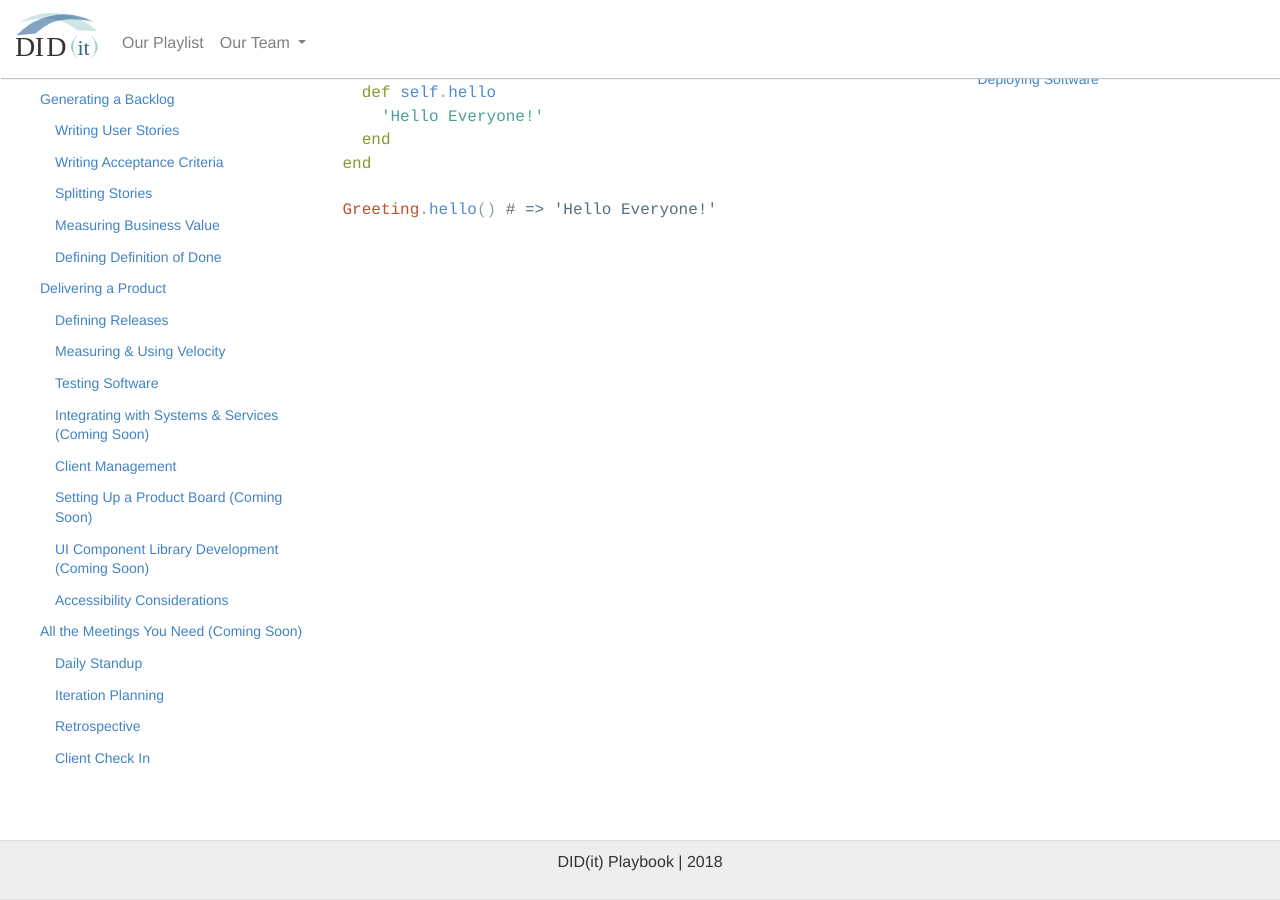
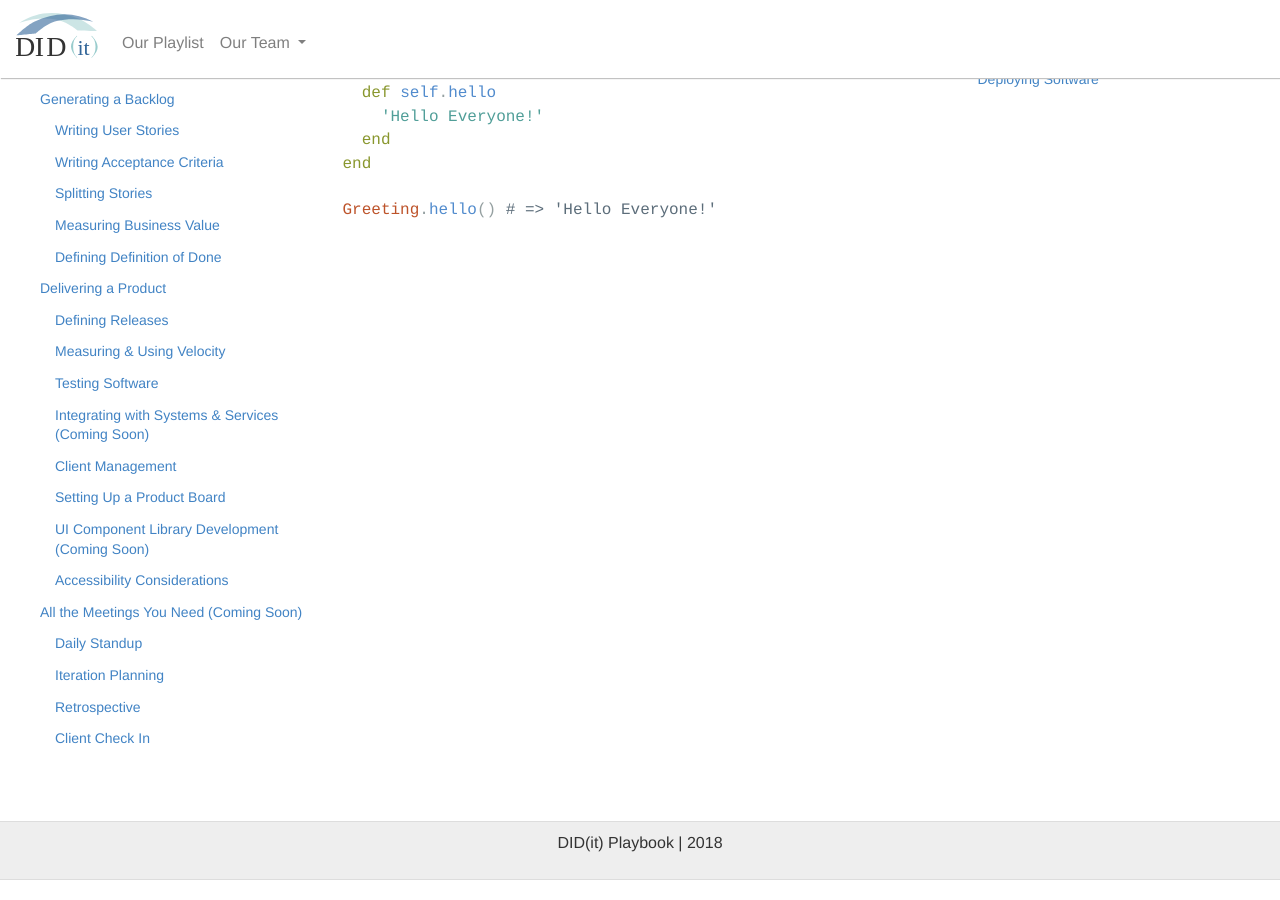
Before and after one commit to KnightPointSystems/kps_playbook, a Jekyll site: the page built from engineering.md, in a window 1280 px wide and 900 px high, scrolled down 964 px. Built offline with Jekyll 4.4.1, drawn with Linux system fonts in a browser that asks for light colours; nearby versions of some CDN libraries.

Commit message:
Update product-plays.html

```diff
--- a/_includes/product-plays.html
+++ b/_includes/product-plays.html
@@ -49,7 +49,7 @@
                             <li><a href="{{ site.baseurl }}/testing-software">Testing Software</a></li>
                             <li><a href="{{ site.baseurl }}/integrating-systems-services">Integrating with Systems &amp; Services (Coming Soon)</a></li>
                             <li><a href="{{ site.baseurl }}/client-management">Client Management</a></li>
-                            <li><a href="{{ site.baseurl }}/setting-up-product-board">Setting Up a Product Board (Coming Soon)</a></li>
+                            <li><a href="{{ site.baseurl }}/setting-up-product-board">Setting Up a Product Board</a></li>
                             <li><a href="{{ site.baseurl }}/ui-component-libary-development">UI Component Library Development (Coming Soon)</a></li>
                             <li><a href="{{ site.baseurl }}/accessibility-considerations">Accessibility Considerations</a></li>
                     </ul></ul></ul>
```
